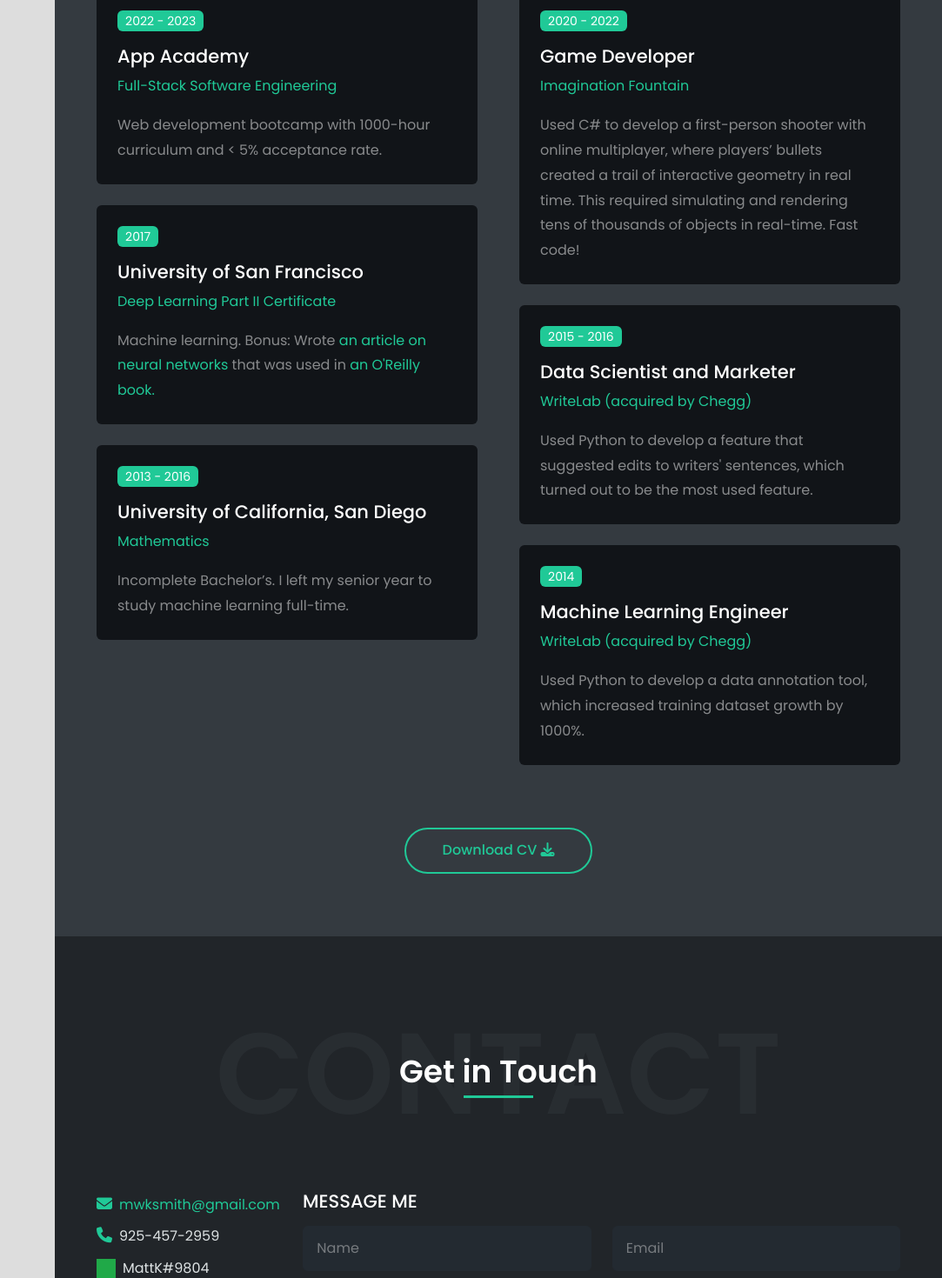
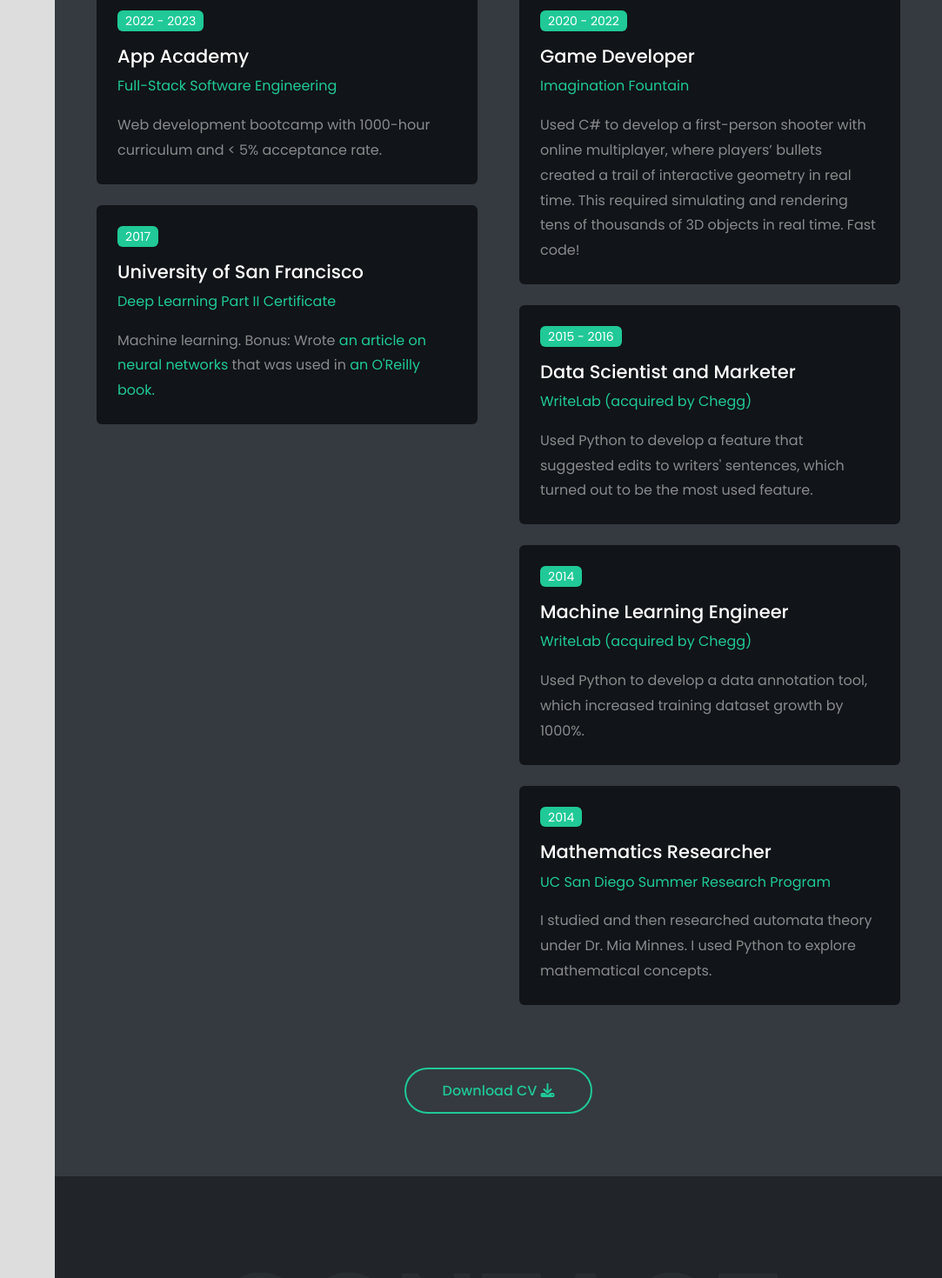
Before and after one commit to MattKleinsmith/mattkleinsmith.github.io, a React (Create React App) app in the folder react-app/: page / in a window 1280 px wide. Shown: the part 10420-11890 px from the top of the page at 87% size, without its empty margins (197-1280 px from the left). Built offline with nearby package versions, Linux system fonts and the light colour scheme; grey boxes are pictures that could not be loaded.

Commit message:
Update resume

```diff
--- a/react-app/src/components/Contact.jsx
+++ b/react-app/src/components/Contact.jsx
@@ -93,7 +93,7 @@
               <span className="text-primary text-4 me-2">
                 <i className="fas fa-phone" />
               </span>
-              925-457-2959
+              1-925-457-2959
             </p>
             <p className={"text-3 mb-3 " + (darkTheme ? "text-light" : "")}>
               <span className="text-primary text-4 me-2 discord-parent">
--- a/react-app/src/components/Resume.jsx
+++ b/react-app/src/components/Resume.jsx
@@ -13,13 +13,7 @@
       title: "University of San Francisco",
       place: "Deep Learning Part II Certificate",
       desc: "",
-    },
-    {
-      yearRange: "2013 - 2016",
-      title: "University of California, San Diego",
-      place: "Mathematics",
-      desc: "Incomplete Bachelor’s. I left my senior year to study machine learning full-time.",
-    },
+    }
   ];
 
   const experienceDetails = [
@@ -27,7 +21,7 @@
       yearRange: "2020 - 2022",
       title: "Game Developer",
       place: "Imagination Fountain",
-      desc: "Used C# to develop a first-person shooter with online multiplayer, where players’ bullets created a trail of interactive geometry in real time. This required simulating and rendering tens of thousands of objects in real-time. Fast code!",
+      desc: "Used C# to develop a first-person shooter with online multiplayer, where players’ bullets created a trail of interactive geometry in real time. This required simulating and rendering tens of thousands of 3D objects in real time. Fast code!",
     },
     {
       yearRange: "2015 - 2016",
@@ -40,6 +34,12 @@
       title: "Machine Learning Engineer",
       place: "WriteLab (acquired by Chegg)",
       desc: "Used Python to develop a data annotation tool, which increased training dataset growth by 1000%.",
+    },
+    {
+      yearRange: "2014",
+      title: "Mathematics Researcher",
+      place: "UC San Diego Summer Research Program",
+      desc: "I studied and then researched automata theory under Dr. Mia Minnes. I used Python to explore mathematical concepts.",
     },
   ];
 
```
